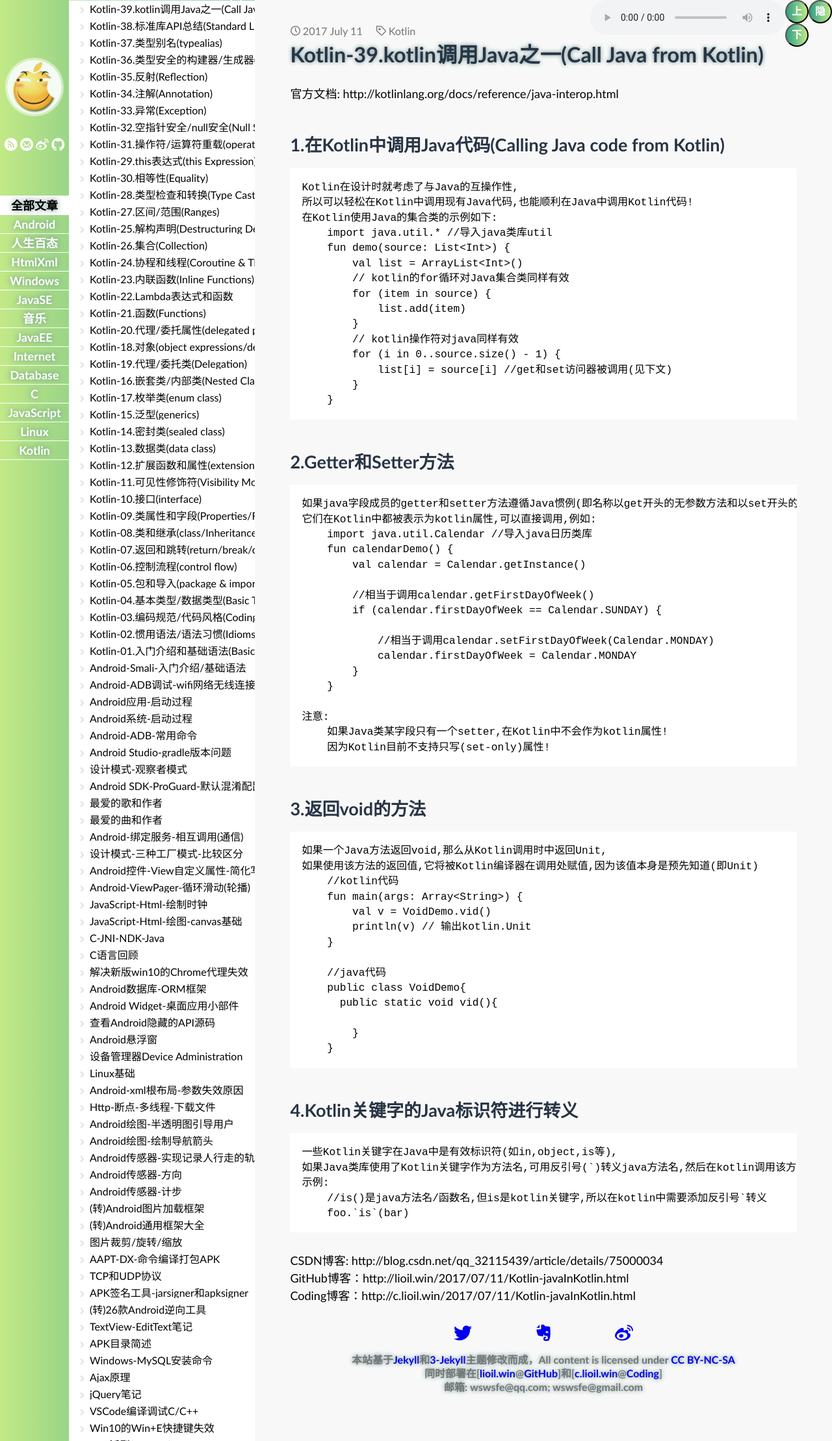
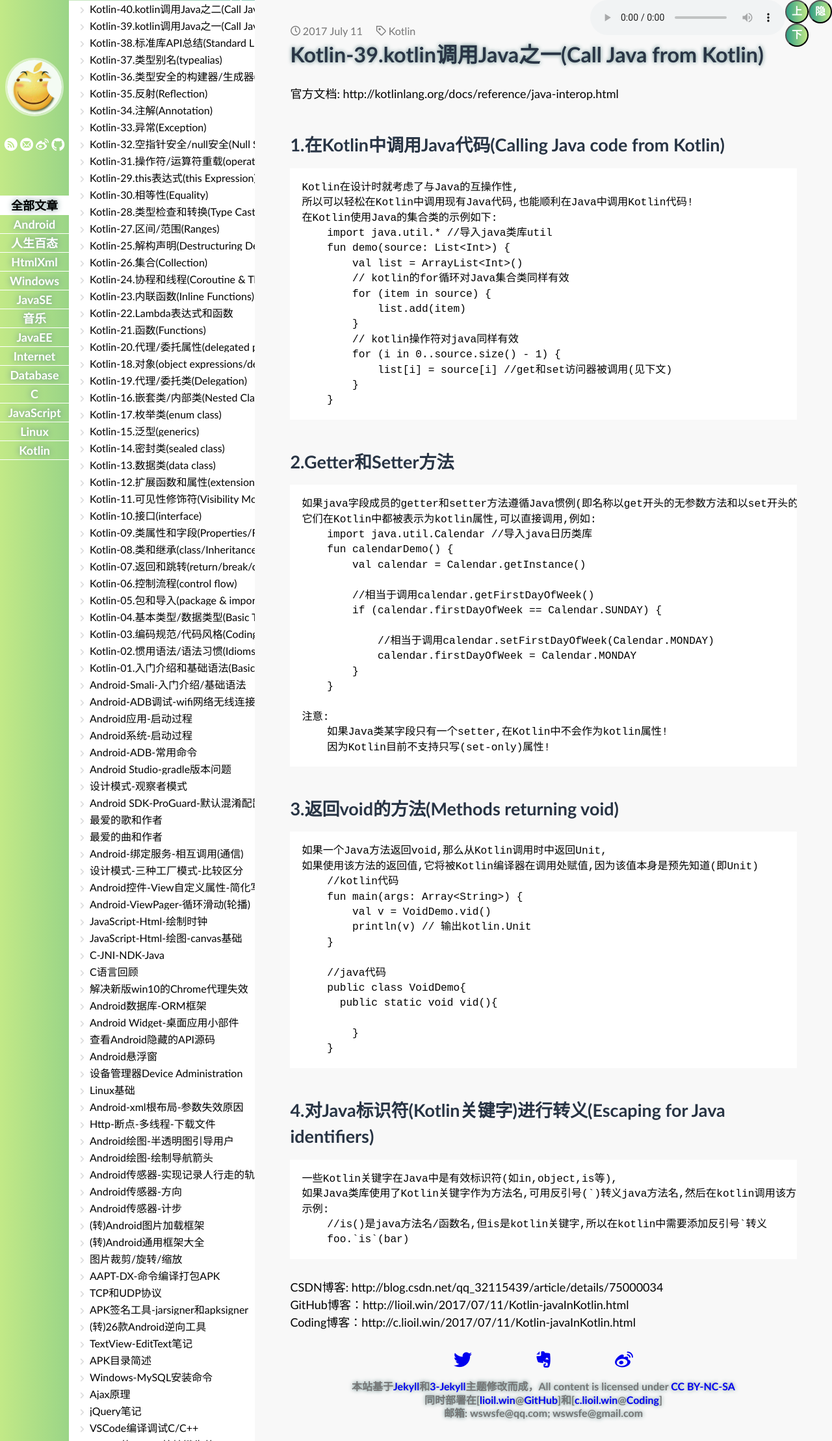
Before and after one commit to lioilwin/lioilwin.github.io, a Jekyll site: the page built from _posts/2017-07-11-Kotlin-javaInKotlin.md, in a window 1280 px wide. Shown: the whole page at 65% size. Built offline with Jekyll 4.4.1, drawn with Linux system fonts in a browser that asks for light colours; some web fonts are replaced; comment, search, counter and statistics services are not loaded; some of the changed lines change nothing that is shown.

Commit message:
添加文章

```diff
--- a/_posts/2017-07-11-Kotlin-javaInKotlin.md
+++ b/_posts/2017-07-11-Kotlin-javaInKotlin.md
@@ -41,7 +41,7 @@
         如果Java类某字段只有一个setter,在Kotlin中不会作为kotlin属性!
         因为Kotlin目前不支持只写(set-only)属性!
 
-## 3.返回void的方法
+## 3.返回void的方法(Methods returning void)
     如果一个Java方法返回void,那么从Kotlin调用时中返回Unit,
     如果使用该方法的返回值,它将被Kotlin编译器在调用处赋值,因为该值本身是预先知道(即Unit)
         //kotlin代码
@@ -57,15 +57,13 @@
             }
         }
 
-
-## 4.Kotlin关键字的Java标识符进行转义
+## 4.对Java标识符(Kotlin关键字)进行转义(Escaping for Java identifiers)
     一些Kotlin关键字在Java中是有效标识符(如in,object,is等),
     如果Java类库使用了Kotlin关键字作为方法名,可用反引号(`)转义java方法名,然后在kotlin调用该方法
     示例:
         //is()是java方法名/函数名,但is是kotlin关键字,所以在kotlin中需要添加反引号`转义
         foo.`is`(bar)
 
-
 CSDN博客: http://blog.csdn.net/qq_32115439/article/details/75000034
 GitHub博客：http://lioil.win/2017/07/11/Kotlin-javaInKotlin.html
 Coding博客：http://c.lioil.win/2017/07/11/Kotlin-javaInKotlin.html
--- /dev/null
+++ b/_posts/2017-07-13-Kotlin-javaInKotlin2.md
@@ -0,0 +1,122 @@
+---
+layout: post
+title: Kotlin-40.kotlin调用Java之二(Call Java from Kotlin)
+tags: Kotlin
+---
+官方文档: http://kotlinlang.org/docs/reference/java-interop.html
+
+继续上一章
+
+## 5.Java空安全和平台类型(Null-Safety and Platform Type)
+    在Java中任何引用都可能是null,这使Kotlin要求Java对象严格空安全是不现实的!
+    Java声明的类型在Kotlin中会被特别对待,称为平台类型(platform types)!
+    kotlin对平台类型的空检查(Null-checks)会放宽,因此它们在kotlin中的安全性与在Java中一样!
+    示例:
+        val list = ArrayList<String>() // 非空(构造函数结果)
+        list.add("Item")
+        val size = list.size() // 非空(原生 int)
+        val item = list[0] // 推断为平台类型(普通Java对象)
+
+    当调用平台类型的方法时,Kotlin不会在编译时检查可空性null错误,
+    但在运行时调用可能报错,出现空指针异常NullPointerException或者Kotlin断言阻止null传播!
+        item.substring(1) // 允许,如果item == null,可能会抛出异常
+
+    平台类型(platform types)是不可标示(non-denotable),意味着不能在kotlin语言中明确地写下指定!
+    当把平台类型值赋值给Kotlin变量时,可以依赖类型推断,或者选择期望的类型(可空null或非空null类型均可):
+        val nullable: String? = item // 允许可空(null)
+        val notNull: String = item // 允许非空(notNull),运行时可能失败(null)
+
+    如果选择非空类型(kotlin),编译器在赋值时会触发断言assertion,防止Kotlin的非空变量保存空值(null)!
+    当把平台值传递给期待非空的Kotlin函数时,也会触发断言!
+    总而言之,编译器尽力阻止空值(null)通过程序传播(鉴于泛型原因,有时不能完全消除)
+
+    1.平台类型表示法(Notation for Platform Type)
+        如上所述,平台类型不能在程序中显式表示,因此在kotlin语言中没有相应语法!
+        但是有时编译器或IDE要在错误/参数信息中显示平台类型,所以可用助记符标记:
+            T!                       表示T 或者 T?
+            (Mutable)Collection<T>!  表示T的Java集合 可变或不可变, 可空或不可空
+            Array<(out) T>!          表示T(或T子类)的Java数组 可空或者不可空
+
+    2.可空性注解(Nullability annotation)
+        具有可空性注解的Java类型并不表示为平台类型,而表示为实际可空或非空的Kotlin类型,
+        编译器支持多种可空性注解:
+            JetBrains (@Nullable and @NotNull from the org.jetbrains.annotations package)
+            Android (com.android.annotations and android.support.annotations)
+            JSR-305 (javax.annotation)
+            FindBugs (edu.umd.cs.findbugs.annotations)
+            Eclipse (org.eclipse.jdt.annotation)
+            Lombok (lombok.NonNull).
+
+## 6.Java类型映射(Mapped type)
+    Kotlin会特殊处理部分的Java类型,映射到相应的Kotlin类型,映射只发生在编译期间,运行时表示保持不变!
+
+    1.Java基本类型映射到相应Kotlin类型:
+        Java类型      Kotlin类型
+        byte         kotlin.Byte
+        short        kotlin.Short
+        int          kotlin.Int
+        long         kotlin.Long
+        char         kotlin.Char
+        float        kotlin.Float
+        double       kotlin.Double
+        boolean      kotlin.Boolean
+
+    2.Java包装类(基本类型)映射成可空Kotlin类:
+          Java类型                  Kotlin类型
+        java.lang.Byte             kotlin.Byte?
+        java.lang.Short            kotlin.Short?
+        java.lang.Integer	       kotlin.Int?
+        java.lang.Long             kotlin.Long?
+        java.lang.Character	       kotlin.Char?
+        java.lang.Float            kotlin.Float?
+        java.lang.Double	       kotlin.Double?
+        java.lang.Boolean	       kotlin.Boolean?
+    注意: 当java包装类作为类型参数,会被映射成平台类型,例如,List<java.lang.Integer>在Kotlin中会变成List<kotlin.Int!>
+
+    3.Java一些非基本类型也会映射:
+          Java类型                  Kotlin类型
+        java.lang.Object	       kotlin.Any!
+        java.lang.Cloneable	       kotlin.Cloneable!
+        java.lang.Comparable       kotlin.Comparable!
+        java.lang.Enum             kotlin.Enum!
+        java.lang.Annotation       kotlin.Annotation!
+        java.lang.Deprecated       kotlin.Deprecated!
+        java.lang.CharSequence     kotlin.CharSequence!
+        java.lang.String	       kotlin.String!
+        java.lang.Number	       kotlin.Number!
+        java.lang.Throwable	       kotlin.Throwable!
+
+    4.Java集合类型在Kotlin中既能只读,也能可变,因此有以下映射(Kotlin集合在kotlin.collections包)
+        Java类型          Kotlin只读类型     Kotlin可变类型               平台类型(platform type)
+        Iterator<T>       Iterator<T>       MutableIterator<T>           (Mutable)Iterator<T>!
+        Iterable<T>       Iterable<T>       MutableIterable<T>           (Mutable)Iterable<T>!
+        Collection<T>     Collection<T>     MutableCollection<T>         (Mutable)Collection<T>!
+        Set<T>            Set<T>            MutableSet<T>                (Mutable)Set<T>!
+        List<T>           List<T>           MutableList<T>               (Mutable)List<T>!
+        ListIterator<T>   ListIterator<T>   MutableListIterator<T>       (Mutable)ListIterator<T>!
+        Map<K, V>         Map<K, V>         MutableMap<K, V>             (Mutable)Map<K, V>!
+        Map.Entry<K, V>   Map.Entry<K, V>   MutableMap.MutableEntry<K,V> (Mutable)Map.(Mutable)Entry<K, V>!
+
+    5.Java数组在Kotlin中映射:
+        Java类型    Kotlin类型
+        int[]       kotlin.IntArray!
+        String[]    kotlin.Array<(out) String>!
+
+## 7.在Kotlin中的Java泛型(Java generics in Kotlin)
+    Kotlin泛型与Java有些不同,当在Kotlin中使用Java泛型时,会执行一些转换:
+        1.Java通配符(wildcard)转换成类型投影(type projection)
+            Foo<? extends Bar> 转换成 Foo<out Bar!>!
+            Foo<? super Bar> 转换成 Foo<in Bar!>!
+
+        2.Java原始类型转换成星投影(star projection)
+            List 转换成 List<*>! 即List<out Any?>!
+
+    和Java一样,Kotlin在运行时不保留泛型,即对象不会把类型参数传递到构造器!
+    即不能区分ArrayList<Integer>()和ArrayList<Character>()
+    这使得is操作符不能检测泛型,Kotlin只允许is检测星投影的泛型类型:
+        if (a is List<Int>) // 错误: 无法检查a是否为Int列表
+        if (a is List<*>) // OK: 不保证列表内容
+
+CSDN博客: http://blog.csdn.net/qq_32115439/article/details/75093931
+GitHub博客：http://lioil.win/2017/07/13/Kotlin-javaInKotlin2.html
+Coding博客：http://c.lioil.win/2017/07/13/Kotlin-javaInKotlin2.html
```
